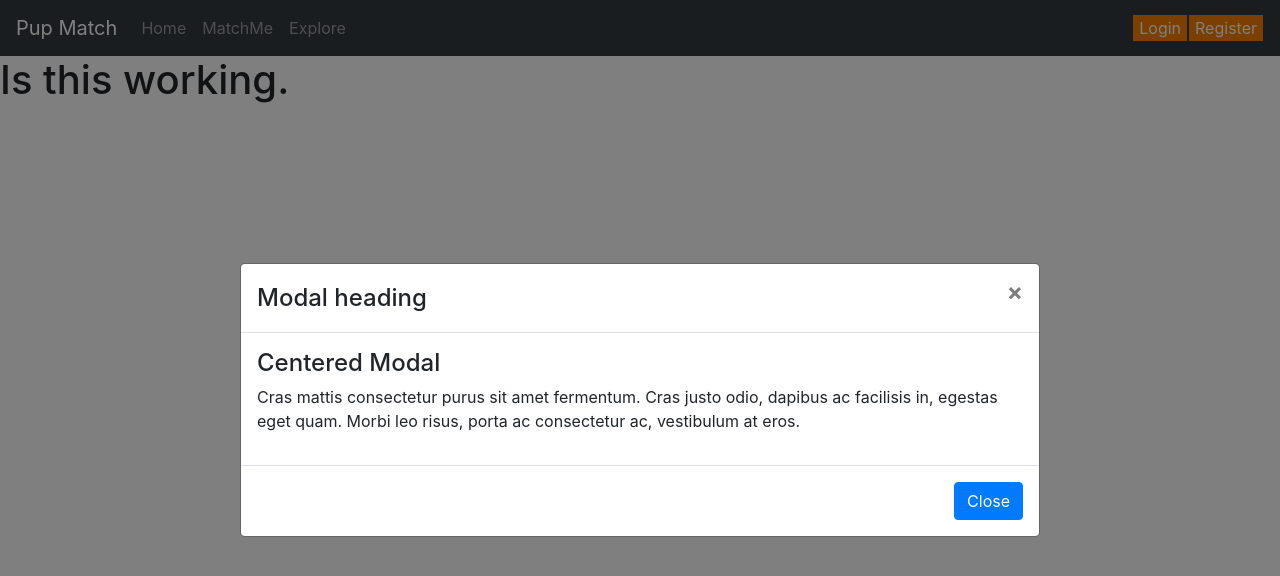
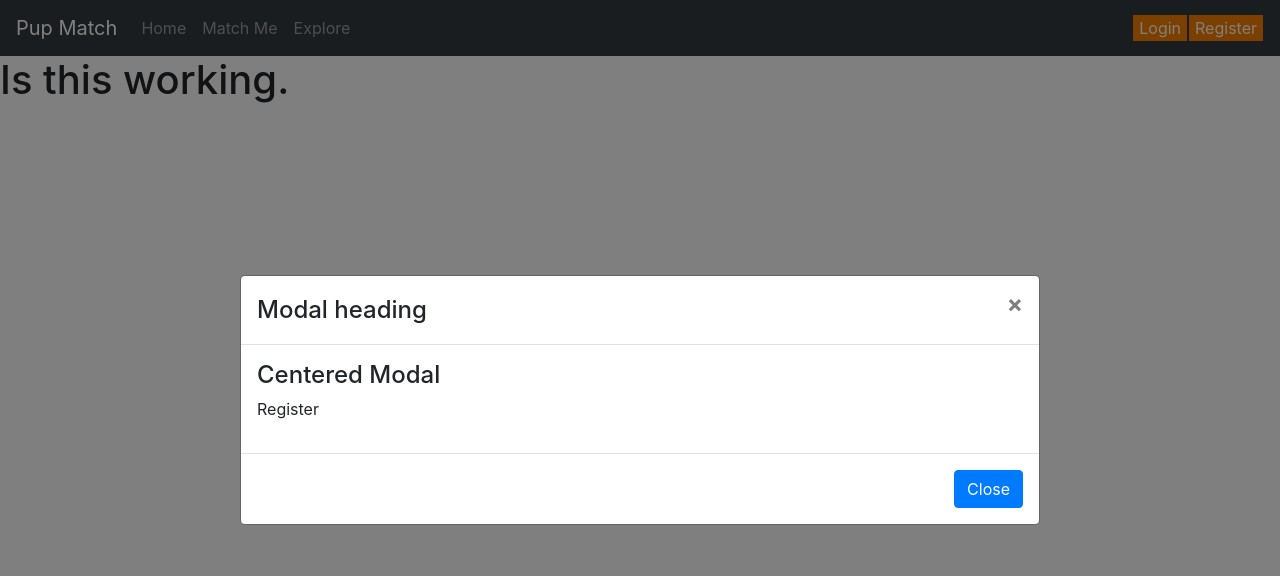
Before and after one commit to titorivera0707/Coapp, a React (Create React App) app: page / in a window 1280 px wide. Both pictures are taken after a click on the button "Register". Shown: the top 576 px of the page. Built offline with nearby package versions, Linux system fonts and the light colour scheme.

Commit message:
renaming navbar

```diff
--- a/src/App.js
+++ b/src/App.js
@@ -1,12 +1,12 @@
 import './App.css';
 import { BrowserRouter as Router, Route, Switch } from "react-router-dom";
 import Landing from "./pages/Landing"
-import NavBar from "./Components/NavBar/NavigationBar"
+import Header from "./Components/NavBar/Header"
 
 function App() {
   return (
     <Router>
-    <NavBar />
+    <Header />
       <Switch>
         <Route exact path="/" component={Landing} />
       </Switch>
--- a/src/Components/Modal/ModalComp.js
+++ b/src/Components/Modal/ModalComp.js
@@ -19,9 +19,7 @@ function ModalComp(props) {
       <Modal.Body>
         <h4>Centered Modal</h4>
         <p>
-          Cras mattis consectetur purus sit amet fermentum. Cras justo odio,
-          dapibus ac facilisis in, egestas eget quam. Morbi leo risus, porta ac
-          consectetur ac, vestibulum at eros.
+          Register
         </p>
       </Modal.Body>
       <Modal.Footer>
--- a/src/Components/NavBar/NavigationBar.js
+++ b/src/Components/NavBar/Header.js
@@ -1,9 +1,9 @@
 import React from "react"
 import { Navbar, Nav } from "react-bootstrap"
-import './NavigationBar.css'
+import './Header.css'
 import ModalComp from "../Modal/ModalComp"
 
-function NavigationBar() {
+function Header() {
 
     const [modalShow, setModalShow] = React.useState(false);
 
@@ -24,17 +24,16 @@ function NavigationBar() {
     return(
         <div>
             <Navbar bg="dark" variant="dark">
-                <Navbar.Brand href="#home">Pup Match</Navbar.Brand>
+                <Navbar.Brand href="/">Pup Match</Navbar.Brand>
                 <Nav className="mr-auto">
-                    <Nav.Link href="#home">Home</Nav.Link>
-                    <Nav.Link href="#matchme">MatchMe</Nav.Link>
-                    <Nav.Link href="#explore">Explore</Nav.Link>
+                    <Nav.Link href="/">Home</Nav.Link>
+                    <Nav.Link href="/matchMe">Match Me</Nav.Link>
+                    <Nav.Link href="/explore">Explore</Nav.Link>
                 </Nav>
                 <div>
 
             <button className="btnShp" onClick={handleLogin}>Login</button>
             <button className="btnShp" onClick={handleRegister}>Register</button>
-
         </div>
             </Navbar>
 
@@ -46,4 +45,4 @@ function NavigationBar() {
     )
 }
 
-export default NavigationBar
+export default Header
--- a/src/index.css
+++ b/src/index.css
@@ -1,3 +1,6 @@
+*{
+  margin: 0;
+}
 body {
   margin: 0;
   font-family: -apple-system, BlinkMacSystemFont, 'Segoe UI', 'Roboto', 'Oxygen',
```
Also changed, not shown: src/Components/NavBar/Header.css (added), src/Components/NavBar/NavigationBar.css (deleted).
